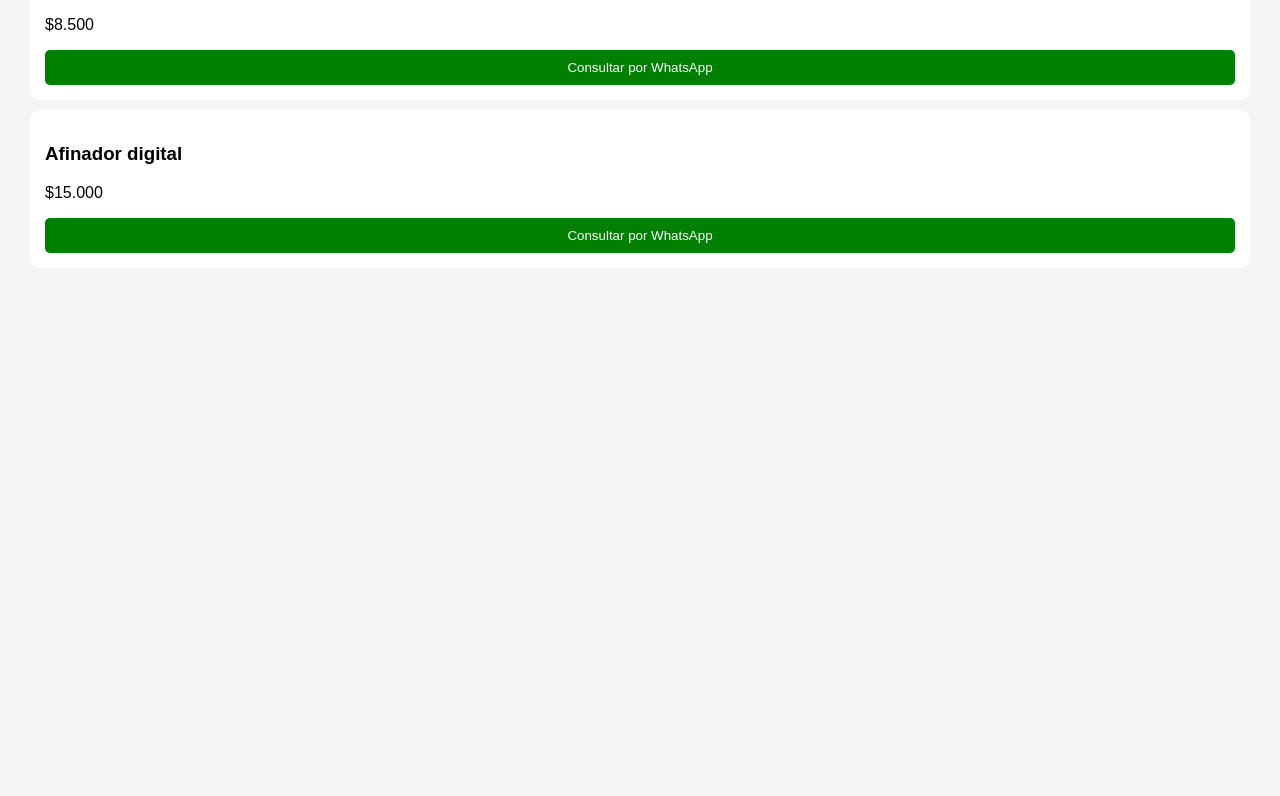
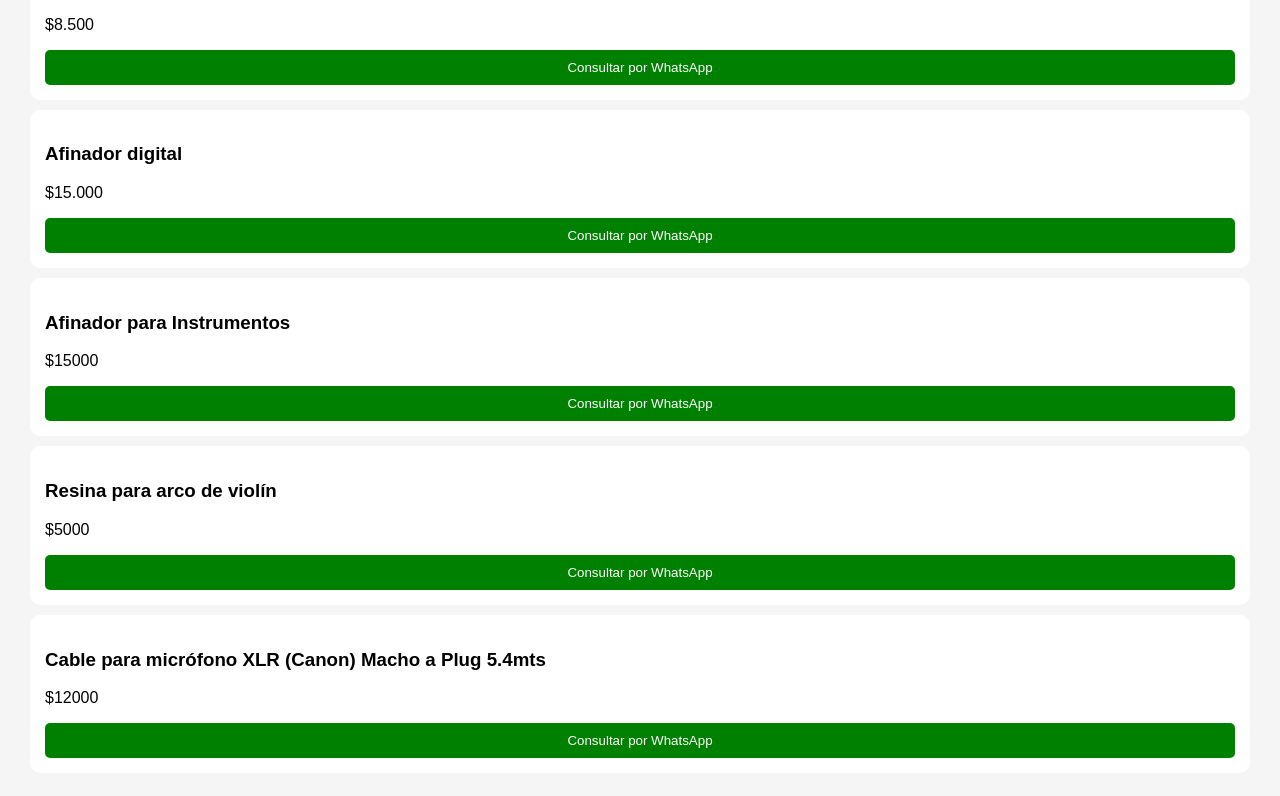
Before and after one commit to lifemusicarg-create/lifemusic-web, a plain HTML site: page index.html in a window 1280 px wide. Shown: the part 540-1336 px from the top of the page. Before the commit the page ends 838 px from the top, so only its background shows below. Drawn offline with Linux system fonts and the light colour scheme.

Commit message:
Add new products to index.html

```diff
--- a/index.html
+++ b/index.html
@@ -43,7 +43,23 @@ button:hover { background: darkgreen; }
 <p>$15.000</p>
 <button onclick="consultar('Afinador digital')">Consultar por WhatsApp</button>
 </div>
+<div class="producto">
+<h3>Afinador para Instrumentos</h3>
+<p>$15000</p>
+<button onclick="consultar('Afinador para Instrumentos')">Consultar por WhatsApp</button>
+</div>
 
+<div class="producto">
+<h3>Resina para arco de violín</h3>
+<p>$5000</p>
+<button onclick="consultar('Resina para arco de violín')">Consultar por WhatsApp</button>
+</div>
+
+<div class="producto">
+<h3>Cable para micrófono XLR (Canon) Macho a Plug 5.4mts</h3>
+<p>$12000</p>
+<button onclick="consultar('Cable para micrófono XLR (Canon) Macho a Plug 5.4mts')">Consultar por WhatsApp</button>
+</div>
 </div>
 
 <script>
```
